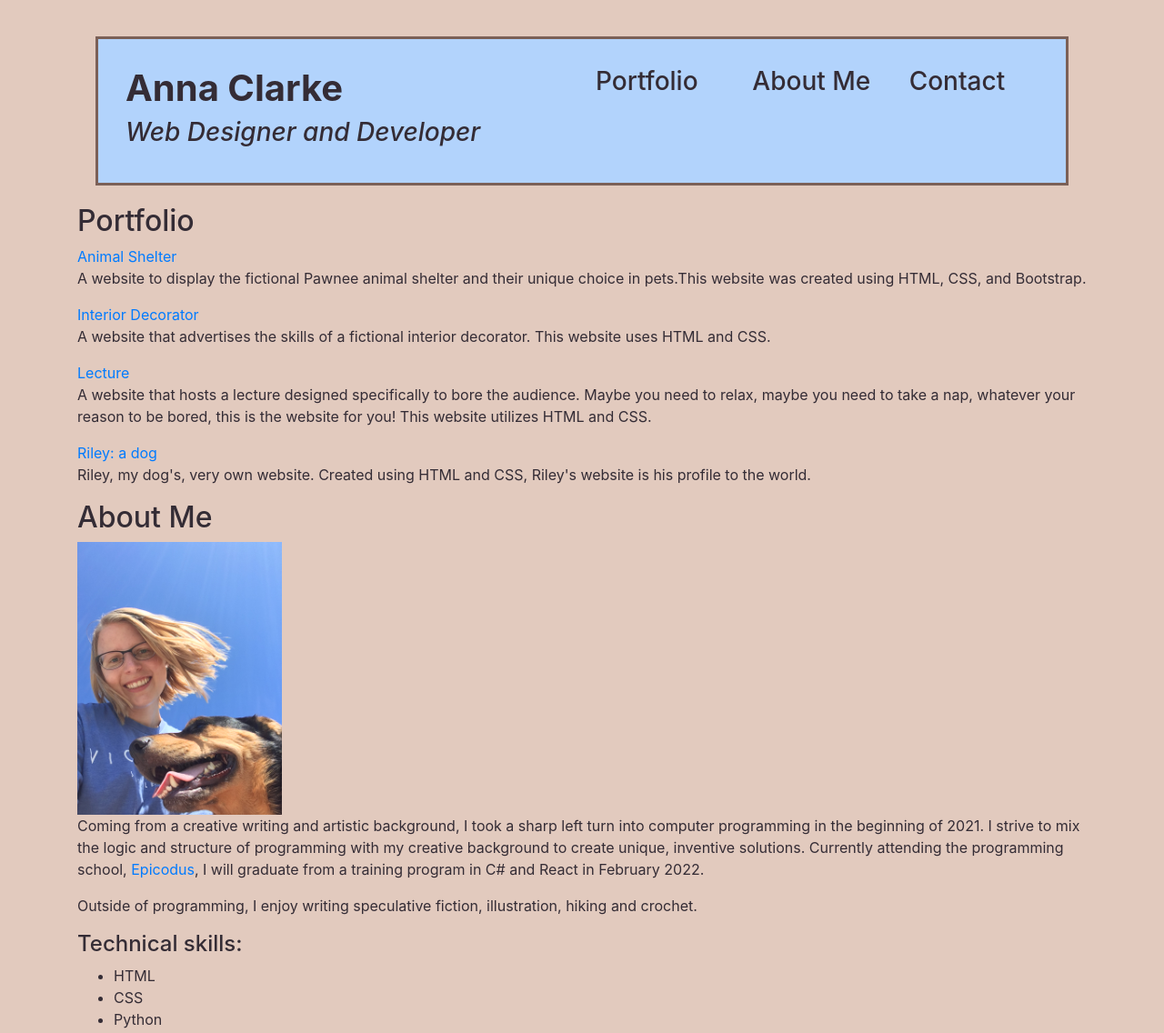
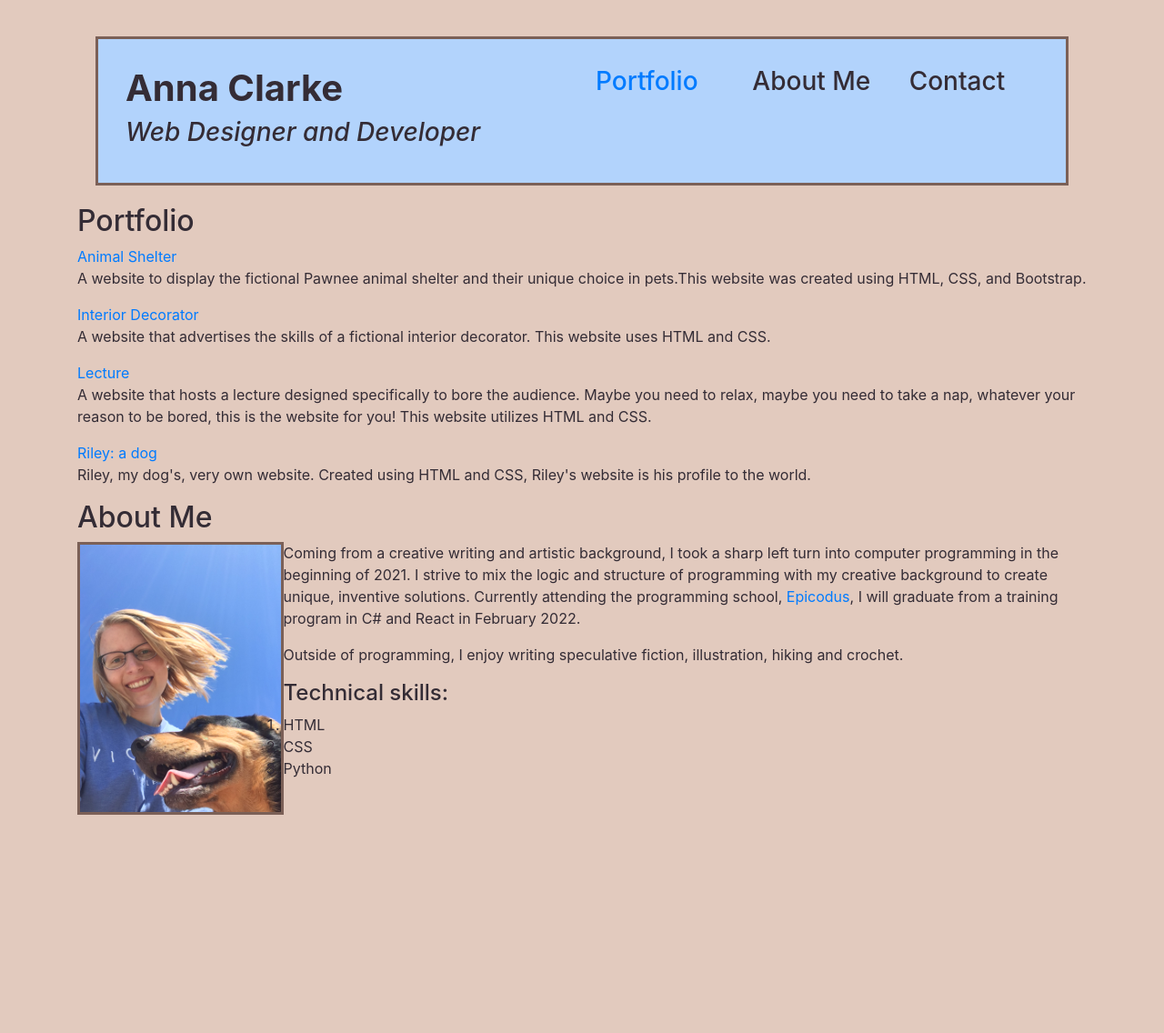
Before and after one commit to Messquerade/Portfolio, a plain HTML site: page index.html in a window 1280 px wide. Shown: the whole page at 91% size. After the commit the page ends 897 px from the top, so only its background shows below. Drawn offline with Linux system fonts and the light colour scheme.

Commit message:
WIP: fixing overlapping floats

```diff
--- a/css/styles.css
+++ b/css/styles.css
@@ -15,4 +15,13 @@ body {
 img {
   height: 300px;
   width: auto;
+  float: left;
+  border: #7B6057 solid;
+  box-sizing: border-box;
 }
+
+about-me-text {
+  float: left;
+
+
+}
--- a/index.html
+++ b/index.html
@@ -14,7 +14,7 @@
           <h3><em>Web Designer and Developer</em></h3>
         </div>
         <div class="col-2">
-          <h3>Portfolio</h3>
+          <h3><a href="#Portfolio">Portfolio</a></h3>
         </div>
         <div class="col-2">
           <h3>About Me</h3>
@@ -25,7 +25,7 @@
       </div>
     </div>
     <div class="portfolio">
-      <h2>Portfolio</h2>
+      <h2><a id="Portfolio">Portfolio</a></h2>
       <a href="https://github.com/Messquerade/animal-shelter">Animal Shelter</a>
       <p>A website to display the fictional Pawnee animal shelter and their unique choice in pets.This website was created using HTML, CSS, and Bootstrap.</p>
       <a href="https://github.com/Messquerade/Interior-Decorator">Interior Decorator</a>
@@ -38,14 +38,16 @@
     <div class="about-me">
       <h2>About Me</h2>
       <img src="images/IMG_8859.JPG" alt="Picture of Anna Clarke with pet dog.">
+      <div class="about-me-text">
         <p>Coming from a creative writing and artistic background, I took a sharp left turn into computer programming in the beginning of 2021. I strive to mix the logic and structure of programming with my creative background to create unique, inventive solutions. Currently attending the programming school, <a href="https://www.epicodus.com/">Epicodus</a>, I will graduate from a training program in C# and React in February 2022.</p>
         <p>Outside of programming, I enjoy writing speculative fiction, illustration, hiking and crochet.</p>
         <h4>Technical skills:</h4>
-      <ul>
+        <ol>
           <li>HTML</li>
           <li>CSS</li>
           <li>Python</li>
-      </ul>
+        </ol>
+      </div>
     </div>
   </div>
   </body>
```
Lines whose indentation alone changed are shown as unchanged.
